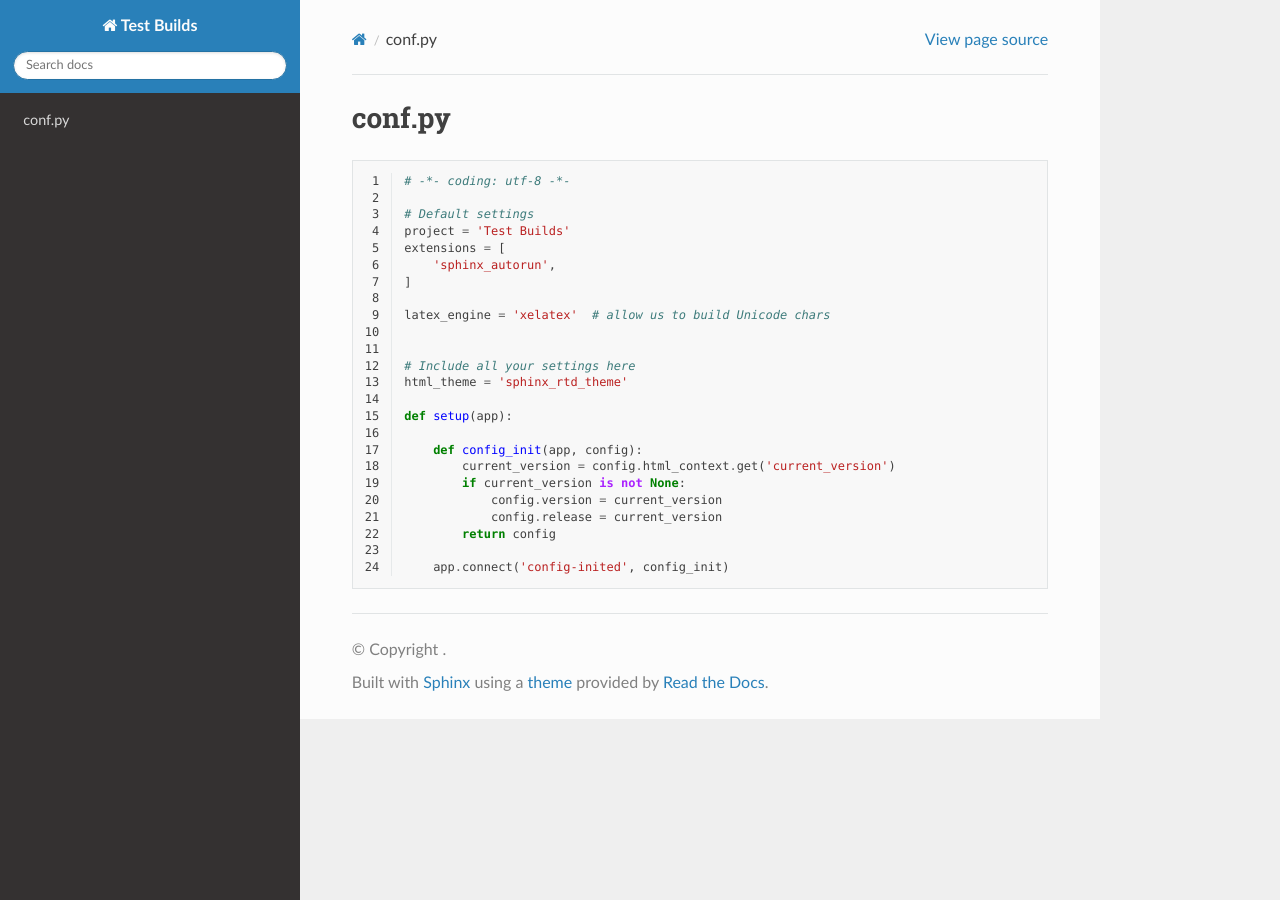
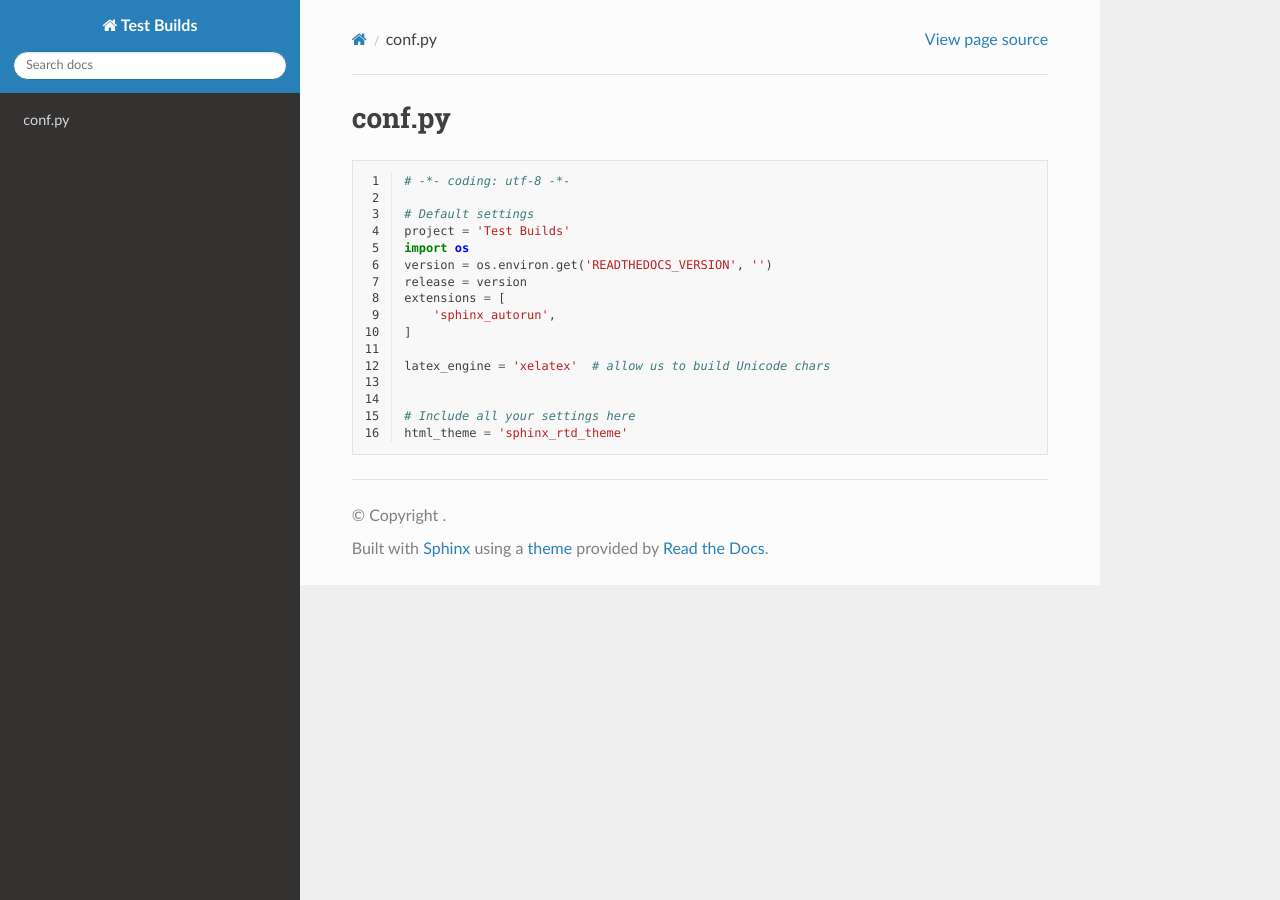
Before and after one commit to readthedocs/test-builds, a Sphinx documentation site: the page built from docs/conf.rst, in a window 1280 px wide. Built offline with Sphinx 7.4.7 and the Read the Docs theme 2.0.0, drawn with Linux system fonts in a browser that asks for light colours.

Commit message:
Again, smaller.

```diff
--- a/docs/conf.py
+++ b/docs/conf.py
@@ -2,6 +2,9 @@
 
 # Default settings
 project = 'Test Builds'
+import os
+version = os.environ.get('READTHEDOCS_VERSION', '')
+release = version
 extensions = [
     'sphinx_autorun',
 ]
@@ -11,14 +14,3 @@ latex_engine = 'xelatex'  # allow us to build Unicode chars
 
 # Include all your settings here
 html_theme = 'sphinx_rtd_theme'
-
-def setup(app):
-
-    def config_init(app, config):
-        current_version = config.html_context.get('current_version')
-        if current_version is not None:
-            config.version = current_version
-            config.release = current_version
-        return config
-
-    app.connect('config-inited', config_init)
```
